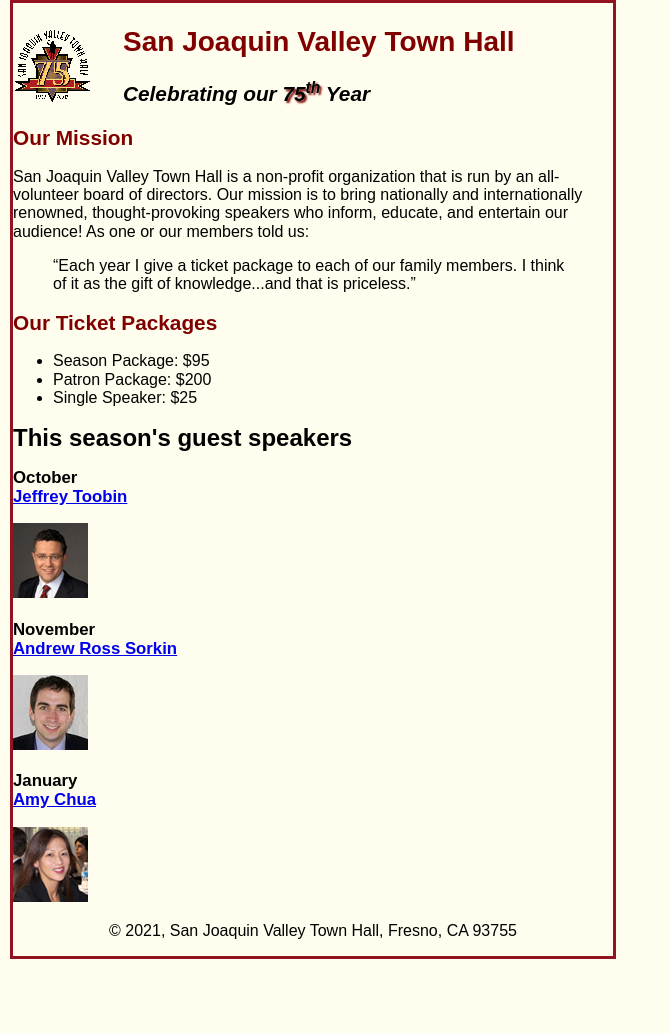
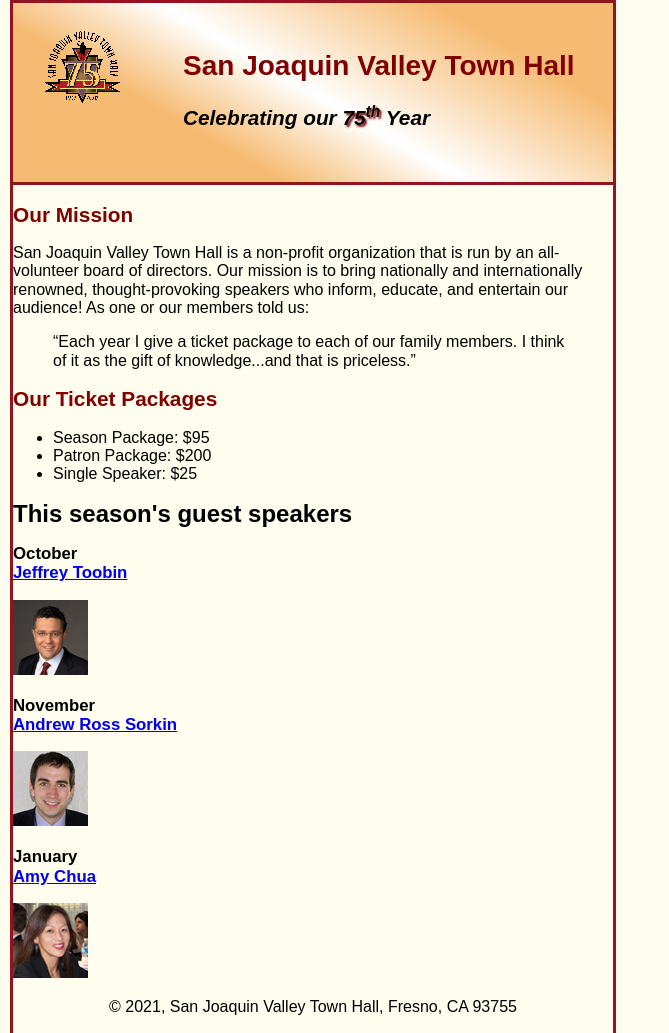
Before and after one commit to Sd247NJIT/A11, a plain HTML site: page index.html in a window 1280 px wide. Shown: the top 1033 px of the page, without its empty margins (0-669 px from the left). Before the commit the page ends 959 px from the top, so only its background shows below. Drawn offline with nearby package versions, Linux system fonts and the light colour scheme; files that its build step writes are made by us from their sources.

Commit message:
Update index.html

```diff
--- a/index.html
+++ b/index.html
@@ -12,19 +12,31 @@
 }
 a:focus, a:hover {
 	font-style: italic;
+
+}
+header {
+padding: 1.5em 0 2em 0;
+border-bottom: 3px solid #931420;
+background-image: -moz-linear-gradient(
+	30deg, #f6bb73 0%, #f6bb73 30%, white 50%, #f6bb73 80%, #f6bb73 100%);
+background-image: -webkit-linear-gradient(
+	30deg, #f6bb73 0%, #f6bb73 30%, white 50%, #f6bb73 80%, #f6bb73 100%);
+background-image: -o-linear-gradient(
+	30deg, #f6bb73 0%, #f6bb73 30%, white 50%, #f6bb73 80%, #f6bb73 100%);
+background-image: linear-gradient(
+	30deg, #f6bb73 0%, #f6bb73 30%, white 50%, #f6bb73 80%, #f6bb73 100%);
 }
 header h2 {
 	font-size: 175%;
 	color: #800000;
-	text-indent: 30px;
 }
 header h3 {
 	font-size: 130%;
 	font-style: italic;
-	text-indent: 30px;
 }
 header img {
 	float: left;
+	padding: 0 30px;
 }
 .shadow {
 	text-shadow: 2px 2px 2px #800000;
```
